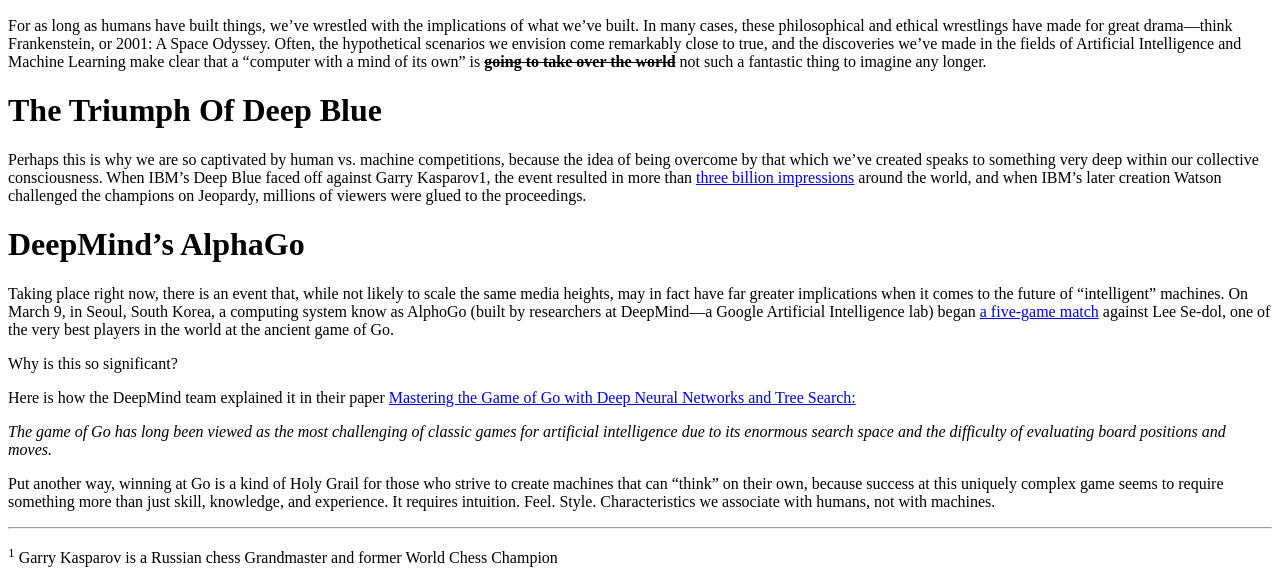
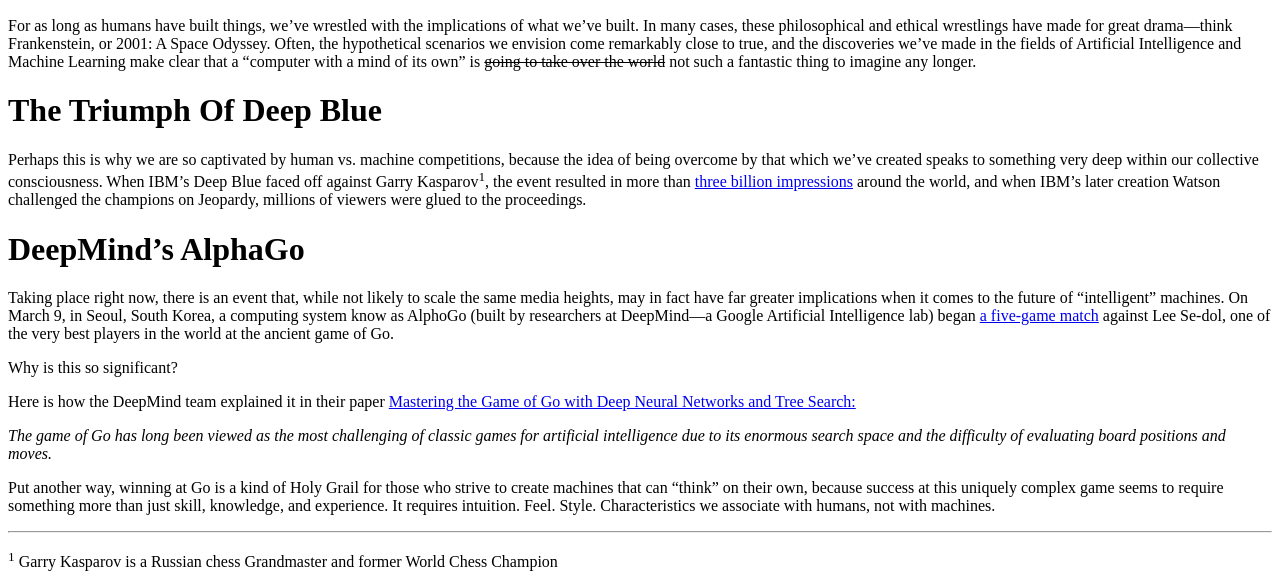
Before and after one commit to douglasbrandao00/udacity-frontend-fundations_mockup-to-article, a plain HTML site: page index.html in a window 1280 px wide. Shown: the part 503-1090 px from the top of the page. Drawn offline with Linux system fonts and the light colour scheme.

Commit message:
after review

```diff
--- a/index.html
+++ b/index.html
@@ -13,14 +13,14 @@
 
   <p><strong><em>***Breaking News: AlphaGo has won the first two matches!***</em></strong> <em>In this, the third in our series on the epic Go matches being played between AlphaGo (Google’s Artificial Intelligence software) and Lee Se-Dol (Current Go World Champion), we look at the history of Humans vs. Machines, and the innovations that have led us to this incredible moment in time.</em></p>
 
-  <img src="http://i2.wp.com/blog.udacity.com/wp-content/uploads/2016/03/56df2490a351d802222160.gif"></img>
+  <img src="http://i2.wp.com/blog.udacity.com/wp-content/uploads/2016/03/56df2490a351d802222160.gif" alt="evolution">
 
 
-  <p>For as long as humans have built things, we’ve wrestled with the implications of what we’ve built. In many cases, these philosophical and ethical wrestlings have made for great drama—think Frankenstein, or 2001: A Space Odyssey. Often, the hypothetical scenarios we envision come remarkably close to true, and the discoveries we’ve made in the fields of Artificial Intelligence and Machine Learning make clear that a “computer with a mind of its own” is <strong><del>going to take over the world</del></strong> not such a fantastic thing to imagine any longer.</p>
+  <p>For as long as humans have built things, we’ve wrestled with the implications of what we’ve built. In many cases, these philosophical and ethical wrestlings have made for great drama—think Frankenstein, or 2001: A Space Odyssey. Often, the hypothetical scenarios we envision come remarkably close to true, and the discoveries we’ve made in the fields of Artificial Intelligence and Machine Learning make clear that a “computer with a mind of its own” is <del>going to take over the world</del> not such a fantastic thing to imagine any longer.</p>
 
   <h1>The Triumph Of Deep Blue</h1>
 
-  <p>Perhaps this is why we are so captivated by human vs. machine competitions, because the idea of being overcome by that which we’ve created speaks to something very deep within our collective consciousness. When IBM’s Deep Blue faced off against Garry Kasparov1, the event resulted in more than <a href="http://www-03.ibm.com/ibm/history/ibm100/us/en/icons/deepblue/" target="_blank">three billion impressions</a> around the world, and when IBM’s later creation Watson challenged the champions on Jeopardy, millions of viewers were glued to the proceedings.</p>
+  <p>Perhaps this is why we are so captivated by human vs. machine competitions, because the idea of being overcome by that which we’ve created speaks to something very deep within our collective consciousness. When IBM’s Deep Blue faced off against Garry Kasparov<sup>1</sup>, the event resulted in more than <a href="http://www-03.ibm.com/ibm/history/ibm100/us/en/icons/deepblue/" target="_blank">three billion impressions</a> around the world, and when IBM’s later creation Watson challenged the champions on Jeopardy, millions of viewers were glued to the proceedings.</p>
 
   <h1>DeepMind’s AlphaGo</h1>
 
@@ -33,6 +33,8 @@
 
   <p>Put another way, winning at Go is a kind of Holy Grail for those who strive to create machines that can “think” on their own, because success at this uniquely complex game seems to require something more than just skill, knowledge, and experience. It requires intuition. Feel. Style. Characteristics we associate with humans, not with machines.</p>
   <hr>
-  <p><sup>1</sup> Garry Kasparov is a Russian chess Grandmaster and former World Chess Champion</p>
+  <footer>
+     <p><sup>1</sup> Garry Kasparov is a Russian chess Grandmaster and former World Chess Champion</p>
+  </footer>
 </body>
 </html>
```
